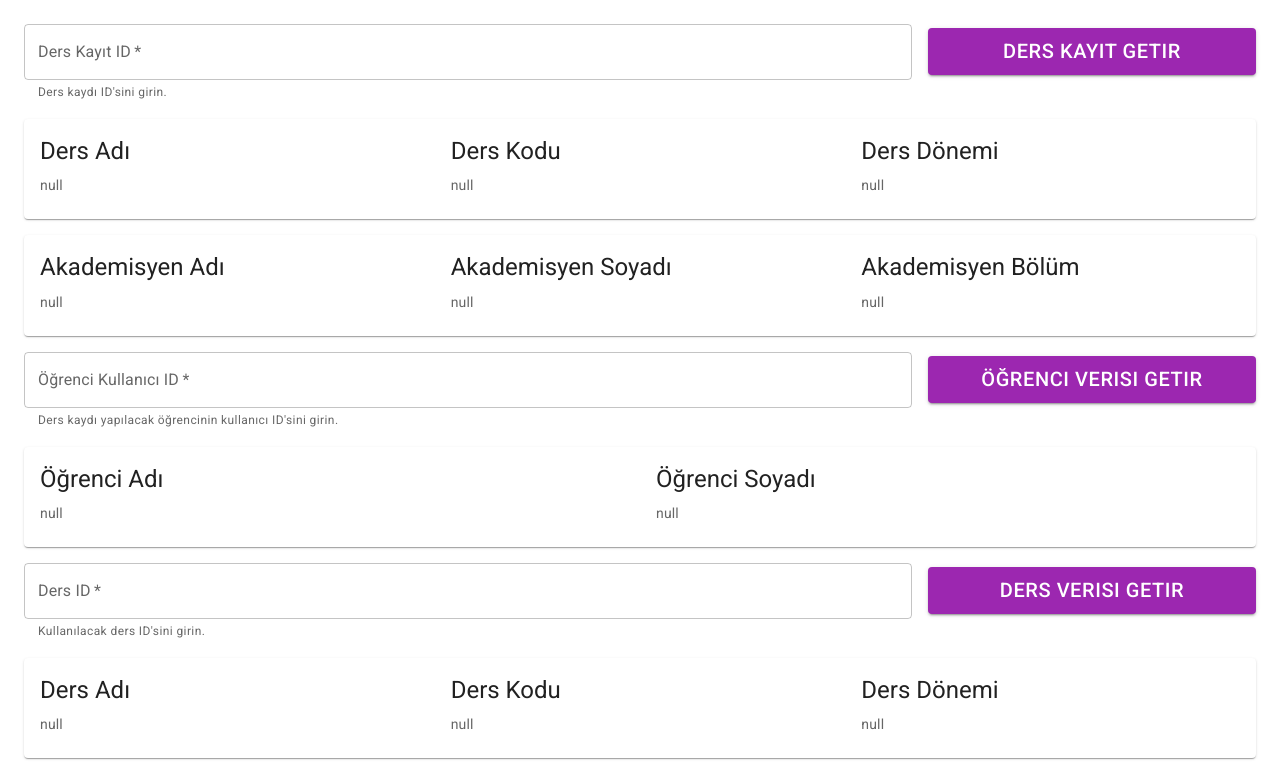
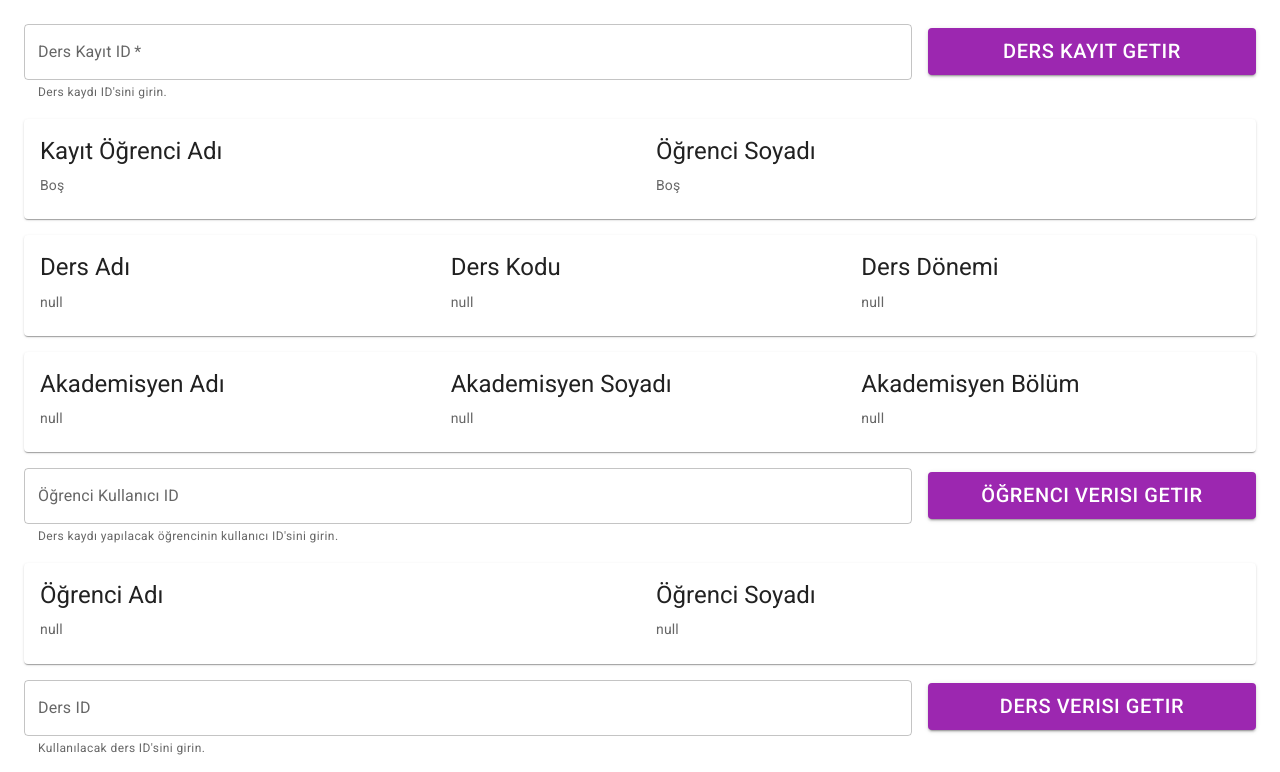
Before and after one commit to denizzhansahin/obs_nestjs_nextjs_graphql, a Next.js app in the folder client/: page /pages/ADMIN_PANEL/ders_kayit_islemleri/ders_kayit_edit in a window 1280 px wide. Shown: the top 772 px of the page. Built offline with nearby package versions, Linux system fonts and the light colour scheme.

Commit message:
first commit

```diff
--- a/client/app/pages/ADMIN_PANEL/ders_kayit_islemleri/ders_kayit_edit/page.tsx
+++ b/client/app/pages/ADMIN_PANEL/ders_kayit_islemleri/ders_kayit_edit/page.tsx
@@ -59,14 +59,6 @@ interface courseData {
   courseInstructors: courseInstructor[];
 }
 
-interface EnrollmentData {
-  id: number;
-  enrollment_date: string;
-  status: string;
-  course: courseData;
-  students: student[];
-  academician: academician;
-}
 
 export default function DersKayitEdit() {
   const [enrollmentId, setEnrollmentId] = useState("")
@@ -163,24 +155,65 @@ export default function DersKayitEdit() {
 
 
   const [courseData_enr, setCourseData_enr] = useState<courseData | null>(null);
-  const [courseAcamdecian_enr, setAcamdecian_enr] = useState<academician|null>(null);
-  const [enrollment_st,setErollment_st] = useState<student[]|null>([])
-
-
+  const [courseAcamdecian_enr, setAcamdecian_enr] = useState<academician | null>(null);
+  const [enrollment_st, setErollment_st] = useState<student[]>([])
+  const [enrollment_date_enr,setEnrollmentDate_enr]=useState<Dayjs | null>(dayjs('2022-04-17'))
+  const [status_enr,setStatus_enr] = useState(null)
 
   const handleFetchData_enrolmment = async () => {
     if (enrollmentId) {
-      const { data } = await course_enrollment.refetch({ id: parseFloat(enrollmentId as string) });
-      setCourseData_enr(data.findEnrollmentById.course);
-      setAcamdecian_enr(data.findEnrollmentById.academician);
-      setErollment_st(data.findEnrollmentById.students)
+      try {
+        const { data, errors } = await course_enrollment.refetch({ id: parseFloat(enrollmentId as string) });
 
+        if (errors) {
+          console.error("GraphQL errors:", errors);
+          return;
+        }
+
+        if (data) {
+          setCourseData_enr(data.findEnrollmentById?.course || null);
+          setAcamdecian_enr(data.findEnrollmentById?.academician || null);
+          setErollment_st(data.findEnrollmentById?.students || []);
+          setEnrollmentDate_enr(data.findEnrollmentById?.enrollment_date || null);
+
+          if (data.findCourseById) {
+            setStatus_enr(data.findCourseById.status || null);
+          } else {
+            console.warn("findCourseById is undefined");
+            setStatus_enr(null);
+          }
+        }
+      } catch (error) {
+        console.error("Error fetching enrollment data:", error);
+      }
     }
   };
 
 
 
   const [updateEnrollment, { loading, error, data }] = useMutation(UPDATE_ENROLLMENT);
+  const handleSubmit = async (event: { preventDefault: () => void; }) => {
+    event.preventDefault();
+
+    try {
+      const { data } = await updateEnrollment({
+        variables: {
+          id: parseInt(enrollmentId),
+          updateEnrollmentsData: {
+            course_id: courseId ?parseFloat(courseId as string)  : courseData_enr?.id,
+            student_id: userId_st ? parseFloat(userId_st as string) : enrollment_st[0]?.userId,
+            enrollment_date: enrollment_date ? enrollment_date : enrollment_date_enr?.toISOString() ,
+            status: status? status : status_enr,
+            academician_id: userId? parseFloat(userId as string): courseAcamdecian_enr?.userId,
+
+          },
+        },
+      });
+      alert(`Ders kayıt güncellendi: ${data}`);
+    } catch (error) {
+      console.error("Ders kayıt güncelleme hatası:", error);
+    }
+  };
 
   return (
 
@@ -188,7 +221,7 @@ export default function DersKayitEdit() {
       <LocalizationProvider dateAdapter={AdapterDayjs}>
         <Box
           component="form"
-          //onSubmit={handleSubmit}
+          onSubmit={handleSubmit}
           sx={{
             flexDirection: "column",
             display: "flex",
@@ -237,15 +270,42 @@ export default function DersKayitEdit() {
               Ders Kayıt Getir
             </Button>
           </Box>
-          {enrollment_st?.map((student, index) => (
-            <Card key={index} sx={{ width: "100%", flexDirection: "row", display: "flex" }}>
+          {/*Ders kaydına ekli öğrenci burasıdırrrrrrrrr */}
+          {enrollment_st?.length > 0 ? (
+            enrollment_st?.map((student, index) => (
+              <Card key={index} sx={{ width: "100%", flexDirection: "row", display: "flex" }}>
+                <CardActionArea sx={{ mb: 1, height: "100%", flex: 1 }}>
+                  <CardContent>
+                    <Typography gutterBottom variant="h5" component="div">
+                      Kayıt Öğrenci Adı
+                    </Typography>
+                    <Typography variant="body2" sx={{ color: 'text.secondary' }}>
+                      {student.first_name || "Boş"}
+                    </Typography>
+                  </CardContent>
+                </CardActionArea>
+                <CardActionArea sx={{ mb: 1, height: "100%", flex: 1 }}>
+                  <CardContent>
+                    <Typography gutterBottom variant="h5" component="div">
+                      Öğrenci Soyadı
+                    </Typography>
+                    <Typography variant="body2" sx={{ color: 'text.secondary' }}>
+                      {student.last_name || "Boş"}
+                    </Typography>
+                  </CardContent>
+                </CardActionArea>
+              </Card>
+            ))
+          ) : (
+            // Eğer öğrenci kaydı yoksa boş alanlar göstermek için varsayılan bir kart ekleyin
+            <Card sx={{ width: "100%", flexDirection: "row", display: "flex" }}>
               <CardActionArea sx={{ mb: 1, height: "100%", flex: 1 }}>
                 <CardContent>
                   <Typography gutterBottom variant="h5" component="div">
                     Kayıt Öğrenci Adı
                   </Typography>
                   <Typography variant="body2" sx={{ color: 'text.secondary' }}>
-                    {student.first_name ? student.first_name : "null"}
+                    Boş
                   </Typography>
                 </CardContent>
               </CardActionArea>
@@ -255,12 +315,13 @@ export default function DersKayitEdit() {
                     Öğrenci Soyadı
                   </Typography>
                   <Typography variant="body2" sx={{ color: 'text.secondary' }}>
-                    {student.last_name ? student.last_name : "null"}
+                    Boş
                   </Typography>
                 </CardContent>
               </CardActionArea>
             </Card>
-          ))}
+          )}
+
 
           <Card sx={{ width: "100%", flexDirection: "row", display: "flex" }}>
             <CardActionArea sx={{ mb: 1, height: "100%", flex: 1, }}>
@@ -353,7 +414,7 @@ export default function DersKayitEdit() {
               onChange={(e) => setUserId_st(e.target.value)}
               helperText="Ders kaydı yapılacak öğrencinin kullanıcı ID'sini girin."
               label="Öğrenci Kullanıcı ID"
-              required
+
               sx={{ flex: 3 }}
             />
             <Button
@@ -425,7 +486,7 @@ export default function DersKayitEdit() {
               onChange={(e) => setCourseId(e.target.value)}
               helperText="Kullanılacak ders ID'sini girin."
               label="Ders ID"
-              required
+
               sx={{ flex: 3 }}
             />
             <Button
@@ -530,7 +591,7 @@ export default function DersKayitEdit() {
               onChange={(e) => setUserId(e.target.value)}
               helperText="Ders kaydında yer alacak akademisyenin kullanıcı ID'sini girin."
               label="Akademisyen Kullanıcı ID"
-              required
+
               sx={{ flex: 3 }}
             />
             <Button
```
Also changed, not shown: 1 other file (tests, documents, lock files or other folders).
